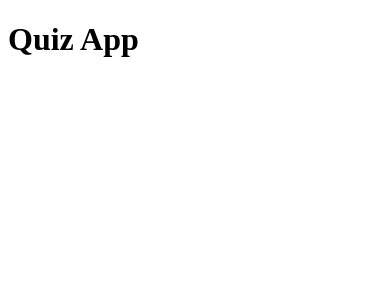
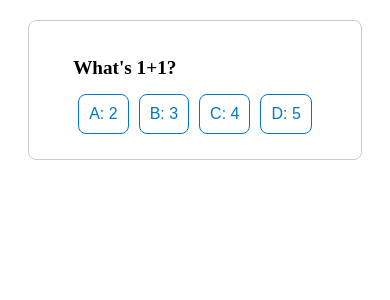
Before and after one commit to gitmoneyfortheboys/prep-panda, a React (Create React App) app in the folder frontend/: page / in a window 390 px wide. Shown: the top 300 px of the page. Built offline with nearby package versions, Linux system fonts and the light colour scheme; the HTML template or start-up script is replaced by a standard one.

Commit message:
Introduces quiz logic and styled components dependency

```diff
--- a/frontend/package.json
+++ b/frontend/package.json
@@ -5,7 +5,8 @@
     "dependencies": {
       "react": "^17.0.1",
       "react-dom": "^17.0.1",
-      "react-scripts": "4.0.3"
+      "react-scripts": "4.0.3",
+      "styled-components": "^5.3.0"
     },
     "scripts": {
       "start": "react-scripts start",
--- a/frontend/src/App.js
+++ b/frontend/src/App.js
@@ -1,11 +1,22 @@
 import React from 'react';
+import Quiz from './quiz';
+import { QuizProvider } from './QuizProvider';
+import questions from './questions';
 
-const App = () => {
+
+
+function App() {
+
   return (
     <div>
-      <h1>Quiz App</h1>
+
+      {/* <Quiz questions={questions} /> */}
+      <QuizProvider>
+        <Quiz questions={questions} />
+      </QuizProvider>
     </div>
   );
-};
+}
+
 
 export default App;
--- /dev/null
+++ b/frontend/src/QuizProvider.js
@@ -0,0 +1,67 @@
+import React, { createContext, useReducer, useEffect } from 'react';
+
+const QuizContext = createContext();
+
+const quizReducer = (state, action) => {
+  switch (action.type) {
+    case 'SET_QUESTIONS':
+      return { ...state, questions: action.payload, score: 0 };
+    case 'SELECT_ANSWER':
+      return {
+        ...state,
+        answers: { ...state.answers, [action.payload.id]: action.payload.answer },
+      };
+    case 'SET_ANSWER_FEEDBACK':
+      return {
+        ...state,
+        answers: {
+          ...state.answers,
+          [action.payload.id]: {
+            answer: state.answers[action.payload.id],
+            isCorrect: action.payload.isCorrect,
+          },
+        },
+        score: action.payload.isCorrect ? state.score + 1 : state.score,
+      };
+    case 'SET_CURRENT_QUESTION':
+      return { ...state, currentQuestion: action.payload };
+    case 'RESET_QUIZ':
+      return { ...state, questions: [], currentQuestion: 0, answers: {}, score: 0 };
+    case 'RESET_SCORE':
+      return { ...state, score: 0 };
+    case 'RESET_ANSWERS':
+      return { ...state, answers: {} };
+    default:
+      return state;
+  }
+};
+
+const QuizProvider = ({ children }) => {
+  const [quizState, dispatch] = useReducer(quizReducer, {
+    questions: [],
+    currentQuestion: 0,
+    answers: {},
+    score: 0,
+  });
+
+  useEffect(() => {
+    const storedState = JSON.parse(localStorage.getItem('quizState'));
+    if (storedState) {
+      dispatch({ type: 'SET_QUESTIONS', payload: storedState.questions });
+      dispatch({ type: 'SET_SCORE', payload: storedState.score });
+      dispatch({ type: 'SET_ANSWERS', payload: storedState.answers });
+    }
+  }, []);
+
+  useEffect(() => {
+    localStorage.setItem('quizState', JSON.stringify(quizState));
+  }, [quizState]);
+
+  return (
+    <QuizContext.Provider value={{ quizState, dispatch }}>
+      {children}
+    </QuizContext.Provider>
+  );
+};
+
+export { QuizContext, QuizProvider };
--- /dev/null
+++ b/frontend/src/questions.js
@@ -0,0 +1,40 @@
+const questions = [
+    {
+      id: 1,
+      questionText: "What's 1+1?",
+      answers: {
+        A: '2',
+        B: '3',
+        C: '4',
+        D: '5',
+      },
+      correctAnswer: 'A',
+      explanation: "It's 2 because 1+1=2.",
+    },
+    {
+      id: 2,
+      questionText: "What's the capital of France?",
+      answers: {
+        A: 'Paris',
+        B: 'Berlin',
+        C: 'London',
+        D: 'Rome',
+      },
+      correctAnswer: 'A',
+      explanation: "Paris is the capital of France.",
+    },
+    {
+      id: 3,
+      questionText: 'What is the largest ocean in the world?',
+      answers: {
+        A: 'Atlantic Ocean',
+        B: 'Indian Ocean',
+        C: 'Arctic Ocean',
+        D: 'Pacific Ocean',
+      },
+      correctAnswer: 'D',
+      explanation: "The Pacific Ocean is the largest ocean in the world.",
+    },
+  ];
+
+export default questions;
--- /dev/null
+++ b/frontend/src/quiz.js
@@ -0,0 +1,117 @@
+import React, { useContext } from 'react';
+import styled from 'styled-components';
+import { QuizContext } from './QuizProvider';
+
+const Container = styled.div`
+  display: flex;
+  flex-direction: column;
+  align-items: center;
+  margin: 20px;
+  padding: 20px;
+  border: 1px solid #ccc;
+  border-radius: 8px;
+`;
+
+const Question = styled.h2`
+  font-size: 1.2rem;
+  margin-bottom: 10px;
+`;
+
+const Button = styled.button`
+  padding: 10px;
+  font-size: 1rem;
+  background-color: ${(props) => (props.selected ? '#0077cc' : '#fff')};
+  color: ${(props) => (props.selected ? '#fff' : '#0077cc')};
+  border: 1px solid #0077cc;
+  border-radius: 8px;
+  margin: 5px;
+  cursor: pointer;
+`;
+
+const Feedback = styled.div`
+  margin-top: 20px;
+  font-size: 1rem;
+`;
+
+const AnswerButton = ({ answerText, answerKey, selectedAnswer, handleAnswerSelection }) => {
+    const isSelected = selectedAnswer === answerKey;
+
+    return (
+        <Button
+            type="button"
+            onClick={(e) => handleAnswerSelection(e, answerKey)}
+            selected={isSelected}
+        >
+            {answerKey}: {answerText}
+        </Button>
+    );
+};
+
+function Quiz({ questions }) {
+    const { quizState, dispatch } = useContext(QuizContext);
+    const { currentQuestion, answers, score } = quizState;
+    const question = questions[currentQuestion];
+
+    const handleAnswerSelection = (e, answer) => {
+        dispatch({ type: 'SELECT_ANSWER', payload: { id: question.id, answer } });
+        handleSubmit(e, answer);
+    };
+
+    const handleSubmit = (e, selectedAnswer) => {
+        e.preventDefault();
+        const isCorrect = selectedAnswer === question.correctAnswer;
+        dispatch({ type: 'SET_ANSWER_FEEDBACK', payload: { id: question.id, isCorrect } });
+    };
+
+    const handleNextQuestion = () => {
+        dispatch({ type: 'SET_CURRENT_QUESTION', payload: currentQuestion + 1 });
+    };
+
+    return (
+        <Container>
+            {question ? (
+                <div>
+                    <Question>{question.questionText}</Question>
+                    <form onSubmit={handleSubmit}>
+                        {Object.entries(question.answers).map(([key, value]) => (
+                            <AnswerButton
+                                key={key}
+                                answerKey={key}
+                                answerText={value}
+                                selectedAnswer={answers[question.id]}
+                                handleAnswerSelection={handleAnswerSelection}
+                            />
+                        ))}
+                    </form>
+                    {answers[question.id] && (
+                        <Feedback>
+                            {answers[question.id] === question.correctAnswer ? (
+                                <div>
+                                    <p>Correct!</p>
+                                    {currentQuestion < questions.length - 1 ? (
+                                        <Button onClick={handleNextQuestion}>Next question</Button>
+                                    ) : (
+                                        <p>You've finished the quiz!</p>
+                                    )}
+                                </div>
+                            ) : (
+                                <div>
+                                    <p>Incorrect.</p>
+                                    <p>{question.explanation}</p>
+                                    <Button onClick={handleNextQuestion}>Next question</Button>
+                                </div>
+                            )}
+                        </Feedback>
+                    )}
+                </div>
+            ) : (
+                <div>
+                    <p>You've finished the quiz!</p>
+                    <p>Your score: {score} out of {questions.length}</p>
+                </div>
+            )}
+        </Container>
+    );
+}
+
+export default Quiz;
--- /dev/null
+++ b/frontend/src/styles.css
@@ -0,0 +1,19 @@
+@media (max-width: 768px) {
+    /* Adjust font sizes */
+    h2 {
+      font-size: 1rem;
+    }
+
+    label {
+      font-size: 0.9rem;
+    }
+
+    button {
+      font-size: 1rem;
+    }
+
+    /* Adjust container size */
+    div {
+      width: 90%;
+    }
+  }
```
